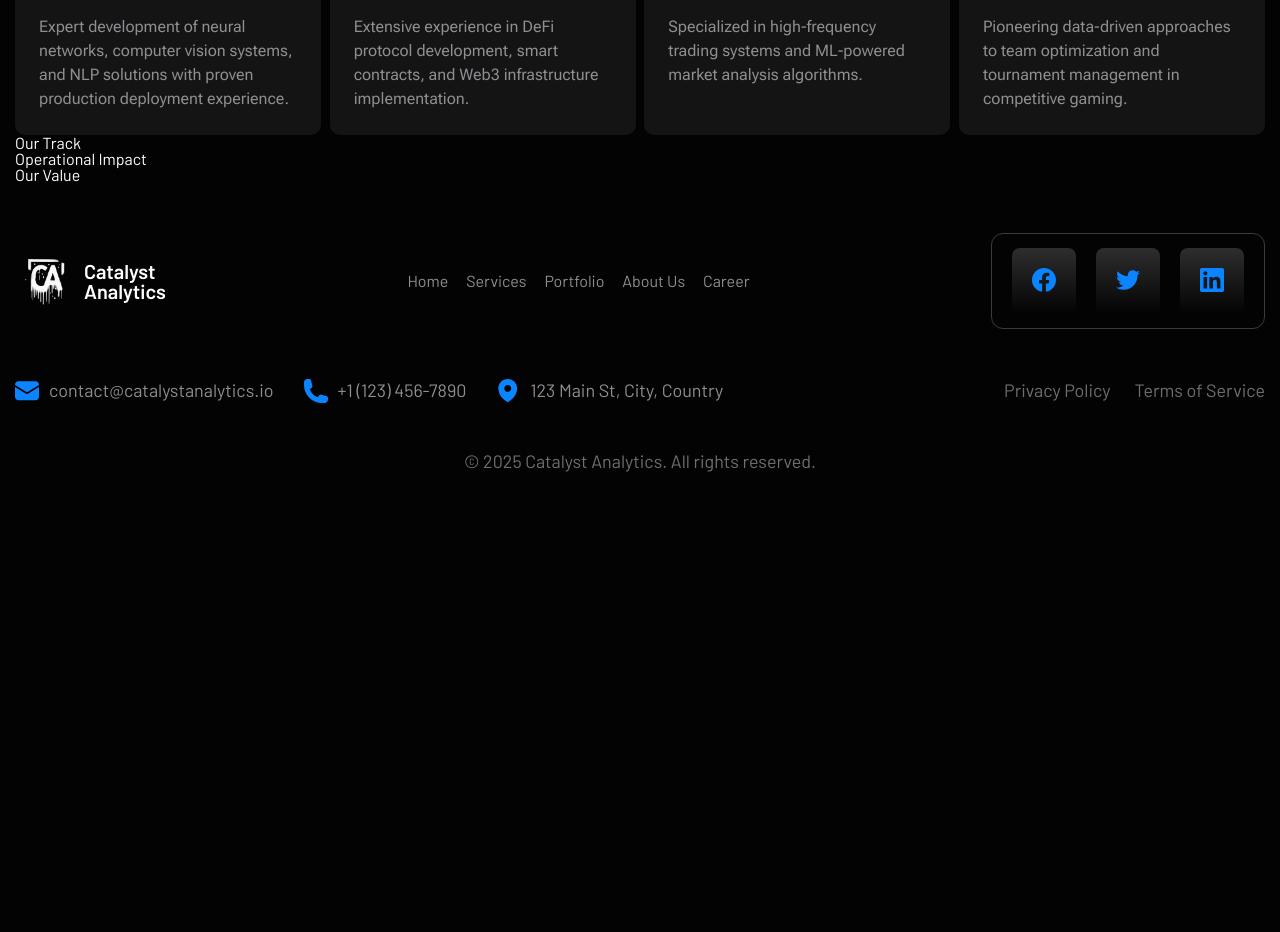
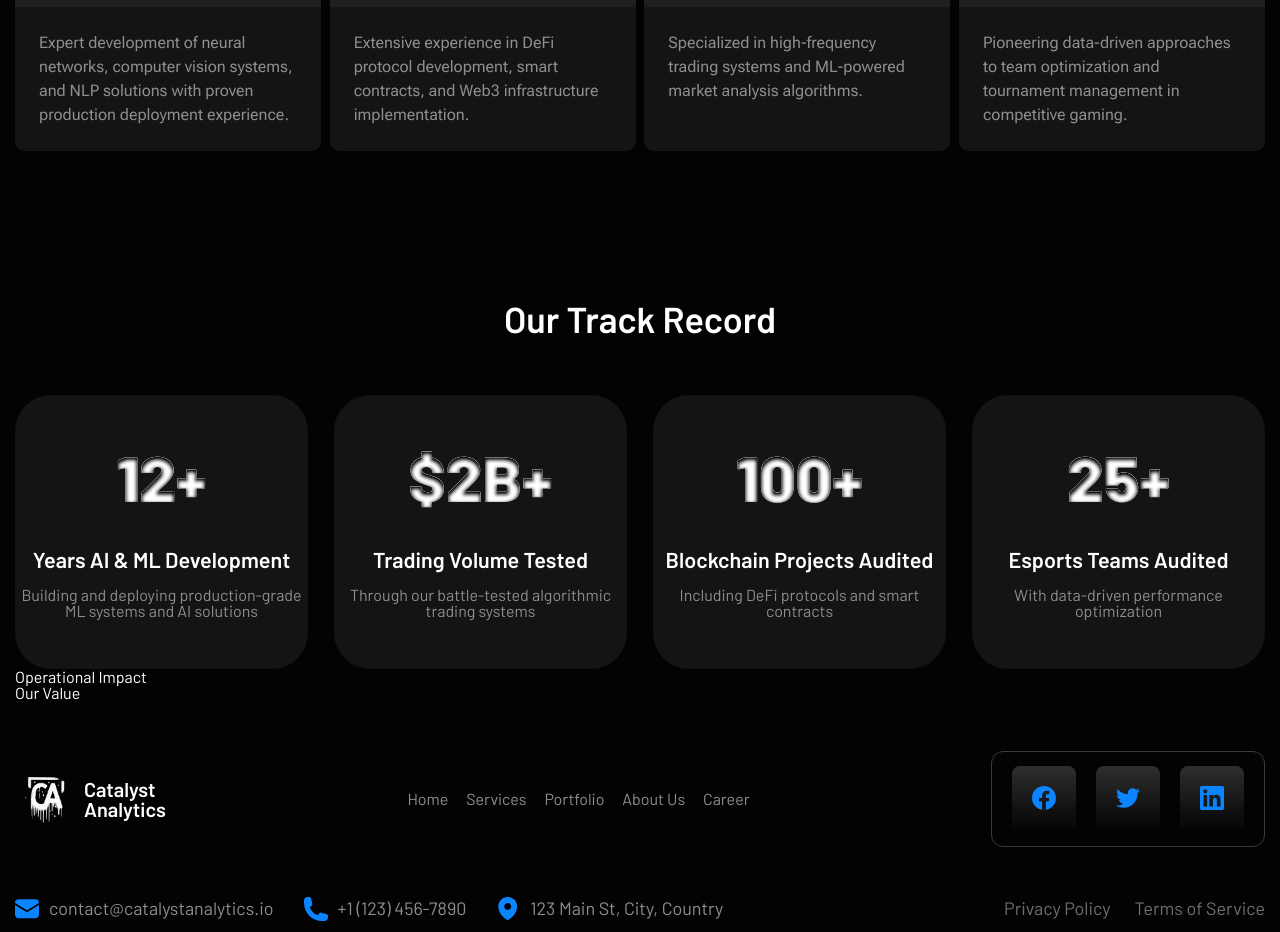
Before and after one commit to RVasyliuk-2003/Catalyst-Analytics, a React (Vite) app: page /about-us in a window 1280 px wide. Shown: the part 2060-2992 px from the top of the page. Before the commit the page ends 2581 px from the top, so only its background shows below. Built offline with nearby package versions, Linux system fonts and the light colour scheme.

Commit message:
feat(about): add Our Track Record section and metric cards

```diff
--- a/src/App.tsx
+++ b/src/App.tsx
@@ -7,6 +7,57 @@ import Footer from "./components/FooterPage/Footer";
 const App = () => {
   return (
     <section className="container">
+      <svg
+        width="0"
+        height="0"
+        style={{ position: "absolute" }}
+        aria-hidden="true"
+      >
+        <defs>
+          <filter
+            id="true-inner-shadow"
+            x="-20%"
+            y="-20%"
+            width="140%"
+            height="140%"
+          >
+            {/* Звужуємо альфа-канал усередину контуру символів */}
+            <feMorphology
+              operator="erode"
+              radius="2"
+              in="SourceAlpha"
+              result="eroded"
+            />
+            {/* Розмиваємо зменшений контур */}
+            <feGaussianBlur stdDeviation="1.8" in="eroded" result="blurred" />
+            <feOffset dx="0" dy="2" in="blurred" result="offset" />
+            <feComposite
+              operator="out"
+              in="SourceAlpha"
+              in2="offset"
+              result="innerMask"
+            />
+            {/* Фарбуємо внутрішню тінь у чорний із потрібною прозорістю */}
+            <feFlood
+              floodColor="#000000"
+              floodOpacity="1"
+              result="shadowColor"
+            />
+            <feComposite
+              operator="in"
+              in="shadowColor"
+              in2="innerMask"
+              result="innerShadow"
+            />
+            {/* Накладаємо внутрішню тінь поверх білого тексту */}
+            <feMerge>
+              <feMergeNode in="SourceGraphic" />
+              <feMergeNode in="innerShadow" />
+            </feMerge>
+          </filter>
+        </defs>
+      </svg>
+      ;
       <Header />
       <Main />
       <Footer />
--- a/src/components/MainPage/AboutUsPage/OurTrack/OurTrack.tsx
+++ b/src/components/MainPage/AboutUsPage/OurTrack/OurTrack.tsx
@@ -3,7 +3,49 @@ import style from "./ourTrack.module.scss";
 const OurTrack = () => {
   return (
     <section className={style.ourTrack}>
-      <h2>Our Track</h2>
+      <h2 className={style.ourTrack__title}>Our Track Record</h2>
+
+      <div className={style.ourTrack__boxs}>
+        <div className={style.ourTrack__boxs__box}>
+          <b className={style.ourTrack__boxs__box_b}>12+</b>
+          <h4 className={style.ourTrack__boxs__box_title}>
+            Years AI & ML Development
+          </h4>
+          <p className={style.ourTrack__boxs__box_p}>
+            Building and deploying production-grade ML systems and AI solutions
+          </p>
+        </div>
+
+        <div className={style.ourTrack__boxs__box}>
+          <b className={style.ourTrack__boxs__box_b}>$2B+</b>
+          <h4 className={style.ourTrack__boxs__box_title}>
+            Trading Volume Tested
+          </h4>
+          <p className={style.ourTrack__boxs__box_p}>
+            Through our battle-tested algorithmic trading systems
+          </p>
+        </div>
+
+        <div className={style.ourTrack__boxs__box}>
+          <b className={style.ourTrack__boxs__box_b}>100+</b>
+          <h4 className={style.ourTrack__boxs__box_title}>
+            Blockchain Projects Audited
+          </h4>
+          <p className={style.ourTrack__boxs__box_p}>
+            Including DeFi protocols and smart contracts
+          </p>
+        </div>
+
+        <div className={style.ourTrack__boxs__box}>
+          <b className={style.ourTrack__boxs__box_b}>25+</b>
+          <h4 className={style.ourTrack__boxs__box_title}>
+            Esports Teams Audited
+          </h4>
+          <p className={style.ourTrack__boxs__box_p}>
+            With data-driven performance optimization
+          </p>
+        </div>
+      </div>
     </section>
   );
 };
--- a/src/components/MainPage/AboutUsPage/OurTrack/ourTrack.module.scss
+++ b/src/components/MainPage/AboutUsPage/OurTrack/ourTrack.module.scss
@@ -0,0 +1,49 @@
+.ourTrack {
+  padding-top: 140px;
+
+  &__title {
+    font-weight: 600;
+    font-size: 2.25rem;
+    line-height: 156%;
+    text-align: center;
+  }
+
+  &__boxs {
+    margin-top: 48px;
+    display: flex;
+    justify-content: space-between;
+
+    &__box {
+      border-radius: 36px;
+      padding: 42px 5px;
+      max-width: 293px;
+      width: 100%;
+      height: 274px;
+      background-color: var(--bg-card);
+    }
+
+    &__box_b {
+      display: block;
+      font-weight: 900;
+      font-size: 4rem;
+      line-height: 125%;
+      text-align: center;
+
+      filter: url(#true-inner-shadow);
+    }
+
+    &__box_title {
+      margin-top: 32px;
+      font-weight: 600;
+      font-size: 1.35rem;
+      text-align: center;
+    }
+
+    &__box_p {
+      margin-top: 16px;
+      font-size: 1rem;
+      text-align: center;
+      color: var(--text-p-gray);
+    }
+  }
+}
```
